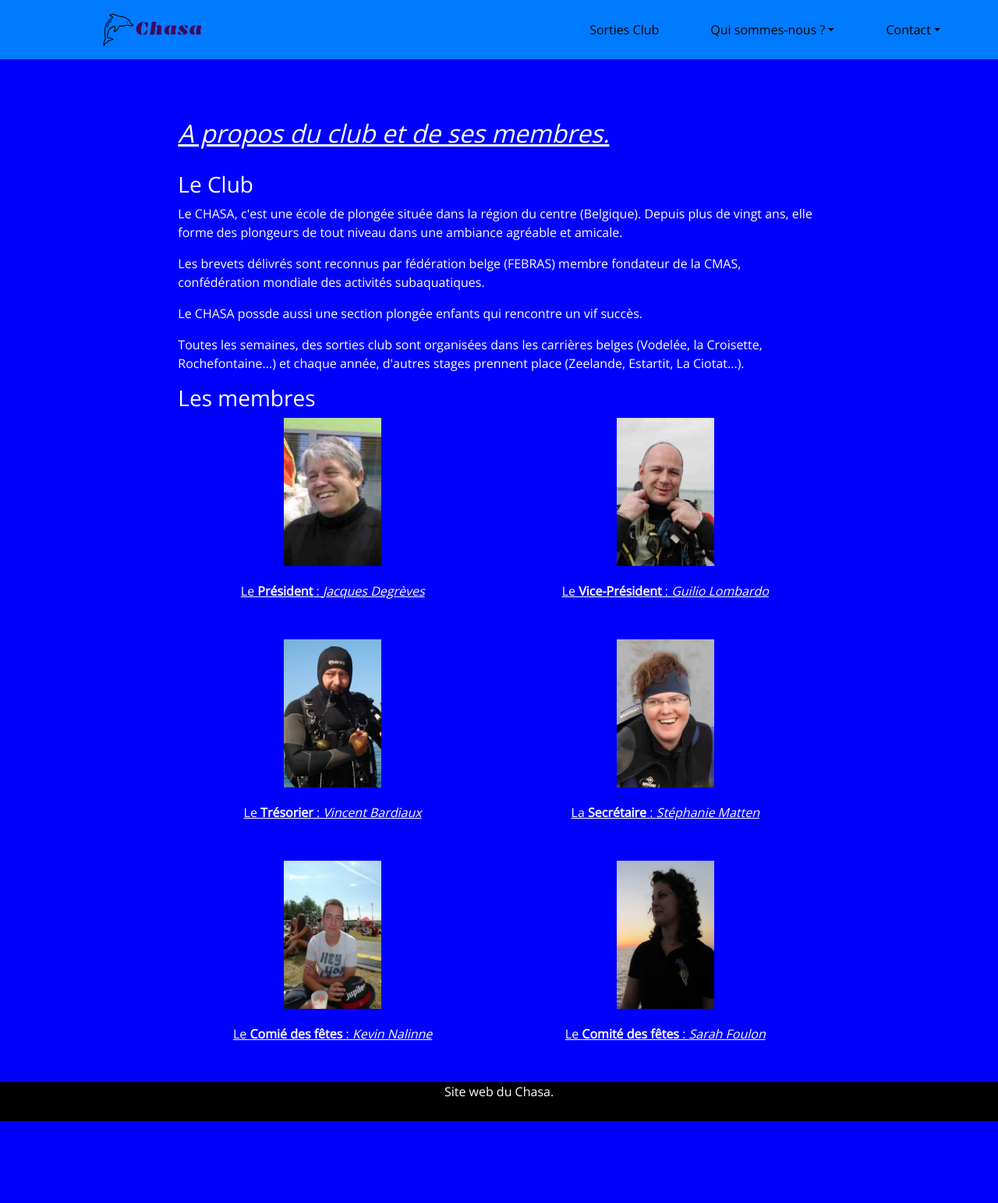
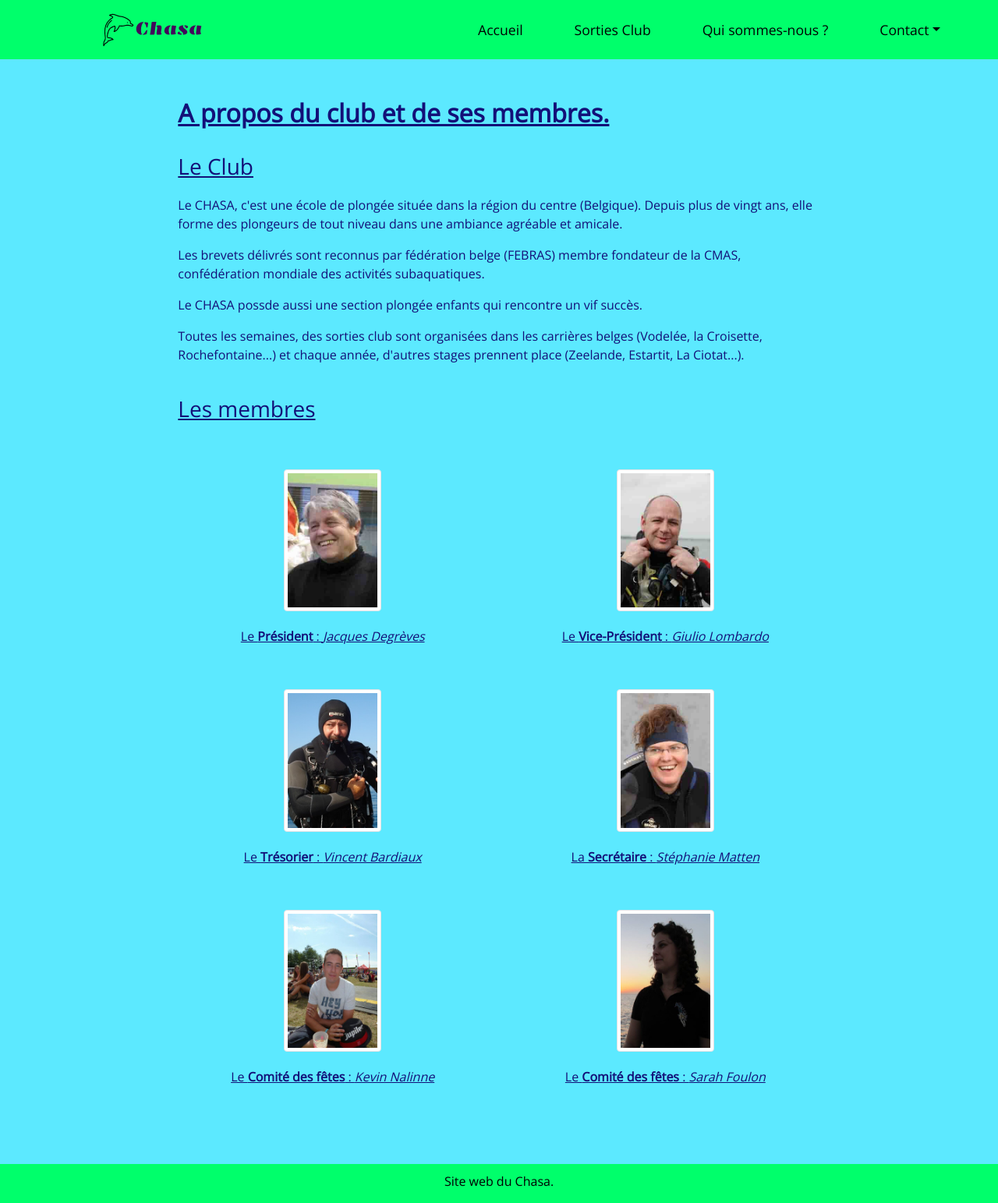
Before and after one commit to AlexBardDev/Chasa, a Django app: page /about/ in a window 1280 px wide. Shown: the whole page at 78% size. Before the commit the page ends 1438 px from the top, so only its background shows below. Run offline with Django 3.2, Linux system fonts and the light colour scheme; some libraries are stand-ins or nearby versions.

Commit message:
CSS style modified

```diff
--- a/web_app/static/web_app/style.css
+++ b/web_app/static/web_app/style.css
@@ -11,6 +11,12 @@ header
 {
 	margin-bottom: 76px;
 }
+
+.navbar
+{
+	background-color: rgb(0, 255, 107);
+}
+
 .navbar-brand
 {
 	font-weight: bold;
@@ -21,6 +27,7 @@ header
 {
 	color: black;
 	margin-right: 50px;
+	font-size: 1.1em;
 }
 
 #menu .nav-link:hover
@@ -39,11 +46,17 @@ header
 
 #home
 {
-	background-color: rgb(50, 255, 00);
+	background-color: rgb(51, 255, 204);
 	min-height: 500px;
+	color: rgb(19, 16, 120);
 }
 
-h2
+#home a, #home a:visited
+{
+	color: white;
+}
+
+#home h2
 {
 	margin-top: 76px;
 	margin-bottom: 30px;
@@ -68,21 +81,60 @@ table
 
 #about
 {
-	background-color: rgb(0, 0, 255);
+	background-color: rgb(92, 233, 255);
 	min-height: 600px;
+	color: rgb(19, 16, 120);
+}
+
+#about h2
+{
+	text-decoration: underline;
+	margin-top: 50px;
+	font-weight: bold;
+}
+
+#about h3
+{
+	text-decoration: underline;
+	margin-top: 25px;
+	margin-bottom: 20px;
+}
+
+figure
+{
+	margin-top: 40px;
 }
 
 figcaption
 {
 	text-decoration: underline;
 	margin-top: 20px;
-	margin-bottom: 50px;
+}
+
+.bottom-page
+{
+	margin-bottom: 100px;
 }
 
 /* Footer */
 
 footer
 {
-	background-color: black;
-	height: 50px;
+	background-color: rgb(0, 255, 107);
+	min-height: 50px;
 }
+
+footer p
+{
+	padding-top: 10px;
+}
+
+footer a, footer a:visited
+{
+	color: black;
+}
+
+footer a:hover
+{
+	color: white;
+}
--- a/web_app/templates/web_app/about.html
+++ b/web_app/templates/web_app/about.html
@@ -10,7 +10,7 @@
 		</div>
 
 		<div class="row">
-			<h3 id="club" class="offset-md-2 col-md-8">Le Club</h3>
+			<h3 class="offset-md-2 col-md-8">Le Club</h3>
 		</div>
 
 		<div class="row">
@@ -29,41 +29,41 @@
 		<div class="row">
 			<div class="offset-md-2 col-md-4">
 				<figure class="text-center" >
-					<img src="{% static 'web_app/Images/president.jpg' %}" width="125" height="190" alt="Photo du Président">
+					<img src="{% static 'web_app/Images/president.jpg' %}" class="img-thumbnail" width="125" height="190" alt="Photo du Président">
 					<figcaption>Le <strong>Président</strong> : <em>Jacques Degrèves</em></figcaption>
 				</figure>
 			</div>
 			<div class="col-md-4">
 				<figure class="text-center" >
-					<img src="{% static 'web_app/Images/vice_president.jpg' %}" width="125" height="190" alt="Photo du Vice-Président">
-					<figcaption>Le <strong>Vice-Président</strong> : <em>Guilio Lombardo</em></figcaption>
+					<img src="{% static 'web_app/Images/vice_president.jpg' %}" class="img-thumbnail" width="125" height="190" alt="Photo du Vice-Président">
+					<figcaption>Le <strong>Vice-Président</strong> : <em>Giulio Lombardo</em></figcaption>
 				</figure>
 			</div>
 		</div>
 		<div class="row">
 			<div class="offset-md-2 col-md-4">
 				<figure class="text-center" >
-					<img src="{% static 'web_app/Images/treasurer.jpg' %}" width="125" height="190" alt="Photo du Trésorier">
+					<img src="{% static 'web_app/Images/treasurer.jpg' %}" class="img-thumbnail" width="125" height="190" alt="Photo du Trésorier">
 					<figcaption>Le <strong>Trésorier</strong> : <em>Vincent Bardiaux</em></figcaption>
 				</figure>
 			</div>
 			<div class="col-md-4">
 				<figure class="text-center" >
-					<img src="{% static 'web_app/Images/secretary.jpg' %}" width="125" height="190" alt="Photo de la Secrétaire">
+					<img src="{% static 'web_app/Images/secretary.jpg' %}" class="img-thumbnail" width="125" height="190" alt="Photo de la Secrétaire">
 					<figcaption>La <strong>Secrétaire</strong> : <em>Stéphanie Matten</em></figcaption>
 				</figure>
 			</div>
 		</div>
 		<div class="row">
 			<div class="offset-md-2 col-md-4">
-				<figure class="text-center" >
-					<img src="{% static 'web_app/Images/kevin.jpg' %}" width="125" height="190" alt="Photo de Kevin">
-					<figcaption>Le <strong>Comié des fêtes</strong> : <em>Kevin Nalinne</em></figcaption>
+				<figure class="text-center bottom-page" >
+					<img src="{% static 'web_app/Images/kevin.jpg' %}" class="img-thumbnail" width="125" height="190" alt="Photo de Kevin">
+					<figcaption>Le <strong>Comité des fêtes</strong> : <em>Kevin Nalinne</em></figcaption>
 				</figure>
 			</div>
 			<div class="col-md-4">
-				<figure class="text-center" >
-					<img src="{% static 'web_app/Images/sarah.jpg' %}" width="125" height="190" alt="Photo de Sarah">
+				<figure class="text-center bottom-page" >
+					<img src="{% static 'web_app/Images/sarah.jpg' %}" class="img-thumbnail" width="125" height="190" alt="Photo de Sarah">
 					<figcaption>Le <strong>Comité des fêtes</strong> : <em>Sarah Foulon</em></figcaption>
 				</figure>
 			</div>
--- a/web_app/templates/web_app/base.html
+++ b/web_app/templates/web_app/base.html
@@ -20,26 +20,23 @@
 	<body>
 		<!-- Header with navigation -->
 		<header>
-			<nav class="navbar navbar-expand-lg fixed-top navbar-dark bg-primary">
+			<nav class="navbar navbar-expand-lg fixed-top">
 				<a class="navbar-brand" href="{% url 'home' %}">
 					<img src="{% static 'web_app/Images/logo.png' %}" alt="Logo">
 				</a>
-
 				<button class="navbar-toggler" type="button" data-toggle="collapse" data-target="#menu">
 					<span class="navbar-toggler-icon"></span>
 				</button>
 				<div class="collapse navbar-collapse" id="menu">
 					<ul class="navbar-nav ml-auto">
 						<li class="nav-item">
+							<a class="nav-link" href="{% url 'home' %}">Accueil</a>
+						</li>
+						<li class="nav-item">
 							<a class="nav-link" href="{% url 'events' %}">Sorties Club</a>
 						</li>
-						<li class="nav-item dropdown">
-							<a class="nav-link dropdown-toggle" href="#" id="navbarDropdown" role="button" data-toggle="dropdown" aria-haspopup="true" aria-expanded="false">Qui sommes-nous ?</a>
-							<div class="dropdown-menu" aria-labelledby="navbarDropdown">
-								<a class="dropdown-item" href="{% url 'about' %}#club">Le Club</a>
-								<div class="dropdown-divider"></div>
-								<a class="dropdown-item" href="{% url 'about' %}#members">Les membres</a>
-							</div>
+						<li class="nav-item">
+							<a class="nav-link" href="{% url 'about' %}" >Qui sommes-nous ?</a>
 						</li>
 						<li class="nav-item dropdown">
 							<a class="nav-link dropdown-toggle" href="#" id="navbarDropdown2" role="button" data-toggle="dropdown" aria-haspopup="true" aria-expanded="false">Contact</a>
@@ -82,7 +79,7 @@
 		<!-- Footer -->
 		<footer class="container-fluid" id="footer">
 			<div class="text-center">
-				<p>Site web du Chasa.</p>
+				<p><a href="{% url 'home' %}">Site web du Chasa.</a></p>
 			</div>
 		</footer>
 
--- a/web_app/templates/web_app/home.html
+++ b/web_app/templates/web_app/home.html
@@ -41,7 +41,7 @@
 				<p>Le CHASA est afilié à la LIFRAS (ligue francophone); les brevets délivrés sont reconnus par la fédération belge (FEBRAS) membre fondateur de la CMAS, confédération mondiale des activités subaquatiques.</p>
 				<p>Le CHASA anime aussi une section de plongée pour enfants de 8 à 14 ans, qui rencontre un vif succès.
 			 	<p>Toutes les semaines, des sorties club sont organisées dans les carrières belges (Vodelée, la Croisette, Plate taille, Barges...). Chaque année, des stages sont organisées (Zeelande, La Ciotat, l'Estartit,...).</p>
-				<p>Apprenez-en plus sur <a href="{% url 'about' %}">nous ici !</a> Vous pouvez aussi voir <a href="{% url 'events' %}">notre planing</a> de sorties ou <a href="#" data-toggle="modal" data-target="#modal">nous contacter</a>.<p>
+				<p>Apprenez-en plus sur <a href="{% url 'about' %}">nous ici !</a> Vous pouvez aussi voir <a href="{% url 'events' %}">notre planing</a> de sorties ou <a href="#" data-toggle="modal" data-target="#modal">nous contacter.</a><p>
 			</div>
 		</div>
 	</section>
```
